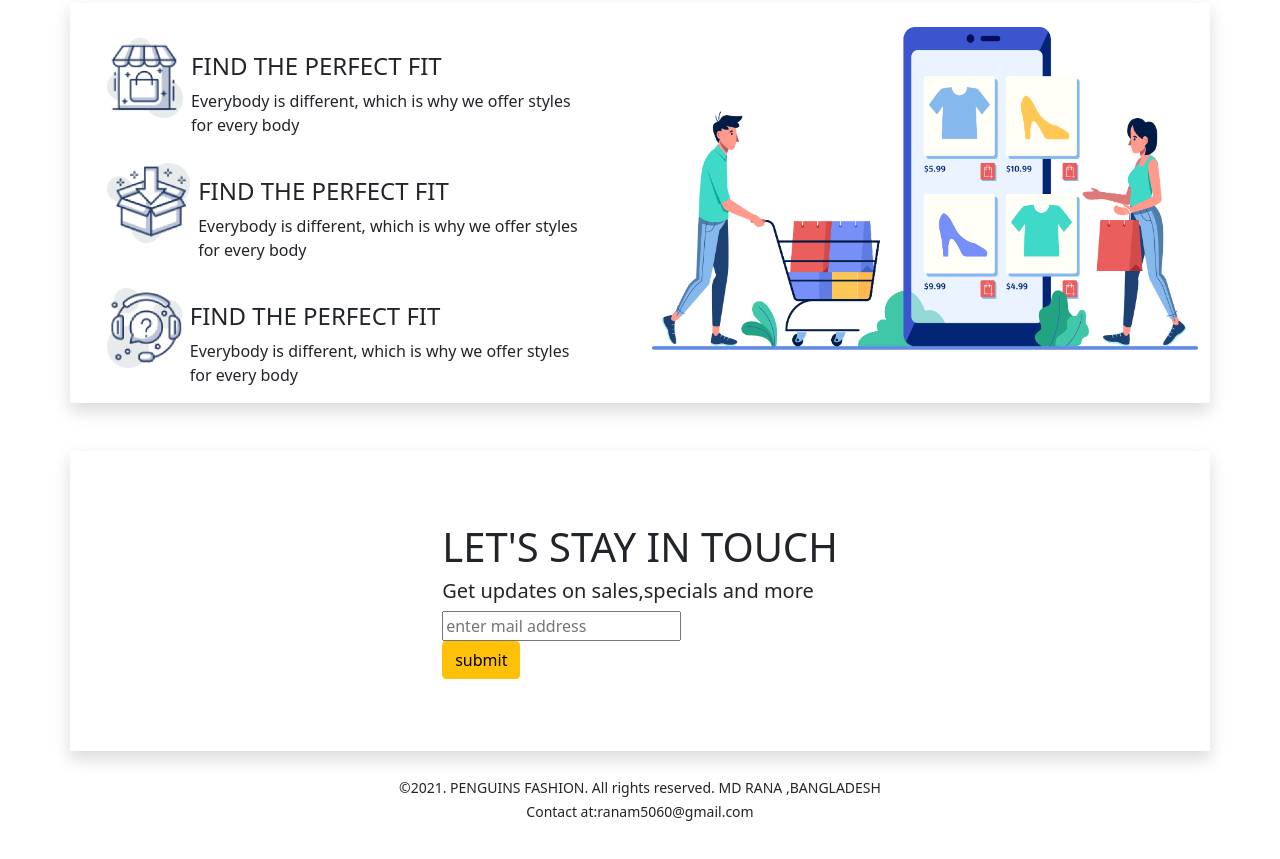
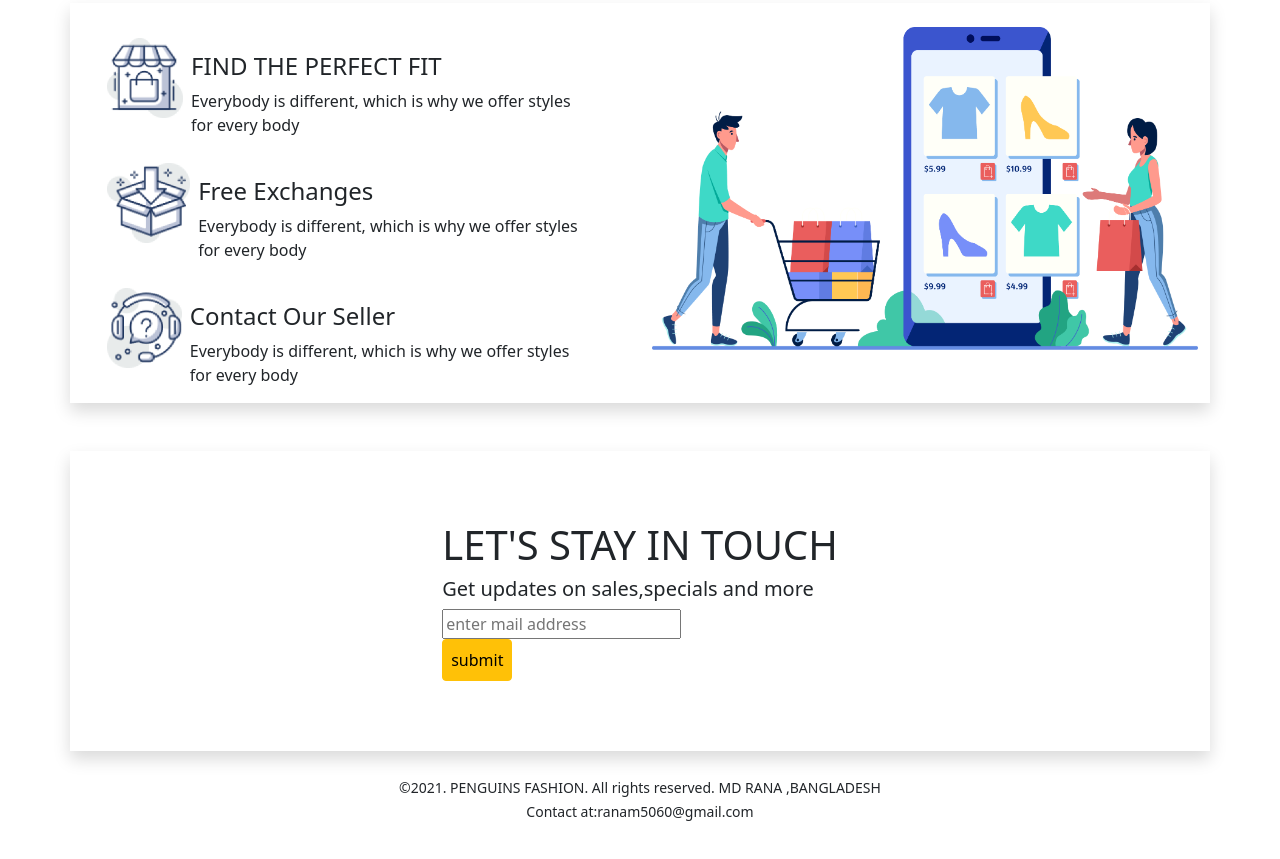
Before and after one commit to mdmasudrana5060/penguin-fashion, a plain HTML site: page index.html in a window 1280 px wide. Shown: the part 2139-2998 px from the top of the page. Drawn offline with Linux system fonts and the light colour scheme.

Commit message:
commiting some line

```diff
--- a/index.html
+++ b/index.html
@@ -231,7 +231,7 @@
             >
               <img src="images/image 13.png" alt="" />
               <div class="mt-5 p-2">
-                <h4>FIND THE PERFECT FIT</h4>
+                <h4>Free Exchanges</h4>
                 <p>
                   Everybody is different, which is why we offer styles for every
                   body
@@ -243,7 +243,7 @@
             >
               <img src="images/image 14.png" alt="" />
               <div class="mt-5 p-2">
-                <h4>FIND THE PERFECT FIT</h4>
+                <h4>Contact Our Seller</h4>
                 <p>
                   Everybody is different, which is why we offer styles for every
                   body
@@ -266,7 +266,7 @@
           <h5>Get updates on sales,specials and more</h5>
           <input type="text" placeholder="enter mail address" /><br />
 
-          <button class="btn btn-warning">submit</button>
+          <button class="btn btn-warning p-2">submit</button>
         </div>
       </section>
       <footer class="text-center mt-4 mb-5">
```
